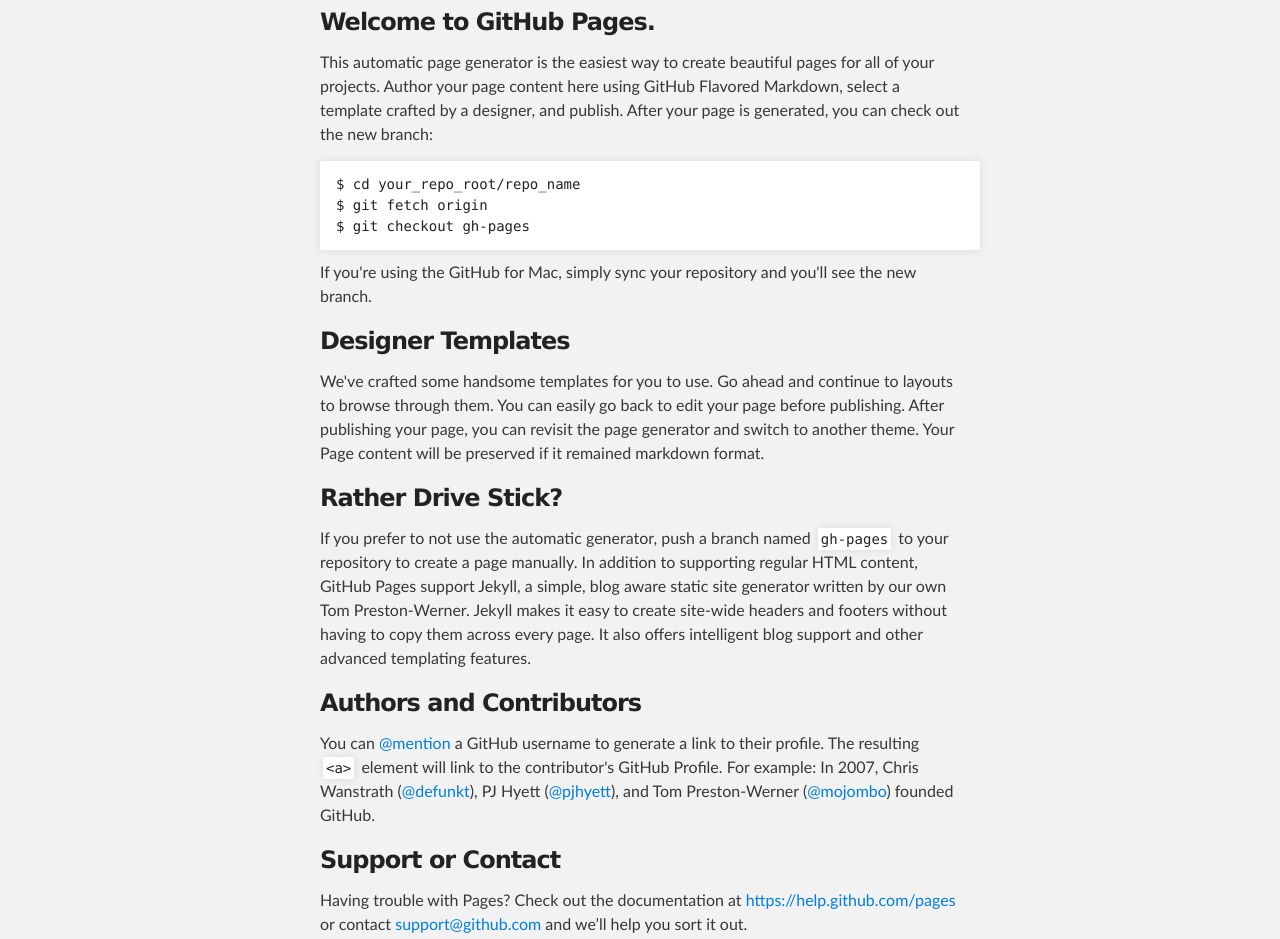
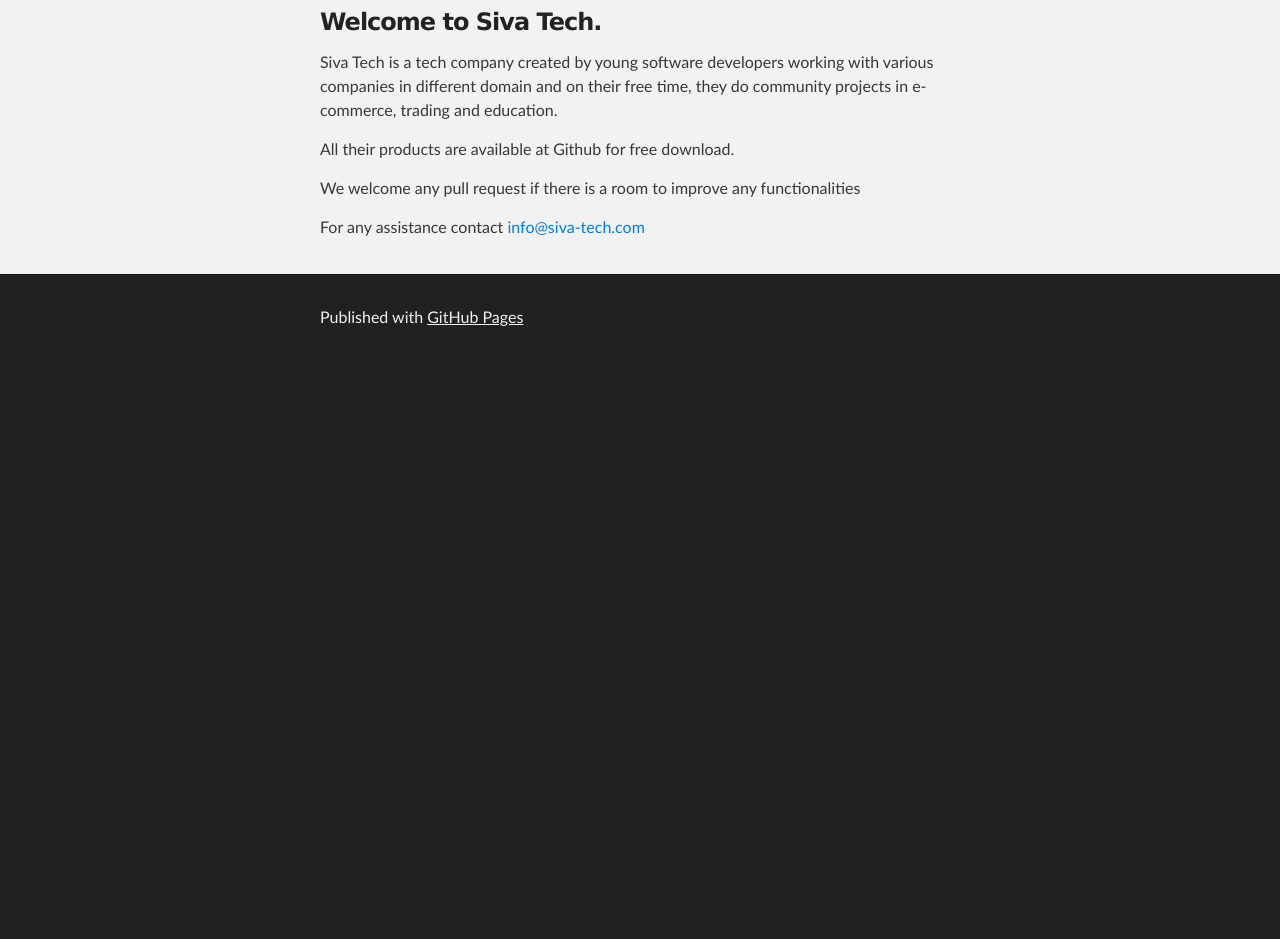
Before and after one commit to siva-tech/siva-tech.github.io, a plain HTML site: page index.html in a window 1280 px wide. Shown: the part 256-1195 px from the top of the page. After the commit the page ends 800 px from the top, so only its background shows below. Drawn offline with Linux system fonts and the light colour scheme.

Commit message:
Replace master branch with page content via GitHub

```diff
--- a/index.html
+++ b/index.html
@@ -28,36 +28,15 @@
     <div id="main_content_wrap" class="outer">
       <section id="main_content" class="inner">
         <h3>
-<a id="welcome-to-github-pages" class="anchor" href="#welcome-to-github-pages" aria-hidden="true"><span class="octicon octicon-link"></span></a>Welcome to GitHub Pages.</h3>
+<a id="welcome-to-siva-tech" class="anchor" href="#welcome-to-siva-tech" aria-hidden="true"><span class="octicon octicon-link"></span></a>Welcome to Siva Tech.</h3>
 
-<p>This automatic page generator is the easiest way to create beautiful pages for all of your projects. Author your page content here using GitHub Flavored Markdown, select a template crafted by a designer, and publish. After your page is generated, you can check out the new branch:</p>
+<p>Siva Tech is a tech company created by young software developers working with various companies in different domain and on their free time, they do community projects in e-commerce, trading and education.</p>
 
-<pre><code>$ cd your_repo_root/repo_name
-$ git fetch origin
-$ git checkout gh-pages
-</code></pre>
+<p>All their products are available at Github for free download.</p>
 
-<p>If you're using the GitHub for Mac, simply sync your repository and you'll see the new branch.</p>
+<p>We welcome any pull request if there is a room to improve any functionalities</p>
 
-<h3>
-<a id="designer-templates" class="anchor" href="#designer-templates" aria-hidden="true"><span class="octicon octicon-link"></span></a>Designer Templates</h3>
-
-<p>We've crafted some handsome templates for you to use. Go ahead and continue to layouts to browse through them. You can easily go back to edit your page before publishing. After publishing your page, you can revisit the page generator and switch to another theme. Your Page content will be preserved if it remained markdown format.</p>
-
-<h3>
-<a id="rather-drive-stick" class="anchor" href="#rather-drive-stick" aria-hidden="true"><span class="octicon octicon-link"></span></a>Rather Drive Stick?</h3>
-
-<p>If you prefer to not use the automatic generator, push a branch named <code>gh-pages</code> to your repository to create a page manually. In addition to supporting regular HTML content, GitHub Pages support Jekyll, a simple, blog aware static site generator written by our own Tom Preston-Werner. Jekyll makes it easy to create site-wide headers and footers without having to copy them across every page. It also offers intelligent blog support and other advanced templating features.</p>
-
-<h3>
-<a id="authors-and-contributors" class="anchor" href="#authors-and-contributors" aria-hidden="true"><span class="octicon octicon-link"></span></a>Authors and Contributors</h3>
-
-<p>You can <a href="https://github.com/blog/821" class="user-mention">@mention</a> a GitHub username to generate a link to their profile. The resulting <code>&lt;a&gt;</code> element will link to the contributor's GitHub Profile. For example: In 2007, Chris Wanstrath (<a href="https://github.com/defunkt" class="user-mention">@defunkt</a>), PJ Hyett (<a href="https://github.com/pjhyett" class="user-mention">@pjhyett</a>), and Tom Preston-Werner (<a href="https://github.com/mojombo" class="user-mention">@mojombo</a>) founded GitHub.</p>
-
-<h3>
-<a id="support-or-contact" class="anchor" href="#support-or-contact" aria-hidden="true"><span class="octicon octicon-link"></span></a>Support or Contact</h3>
-
-<p>Having trouble with Pages? Check out the documentation at <a href="https://help.github.com/pages">https://help.github.com/pages</a> or contact <a href="mailto:support@github.com">support@github.com</a> and we’ll help you sort it out.</p>
+<p>For any assistance contact <a href="mailto:info@siva-tech.com">info@siva-tech.com</a></p>
       </section>
     </div>
 
```
Also changed, not shown: params.json (+1 -1 lines).
